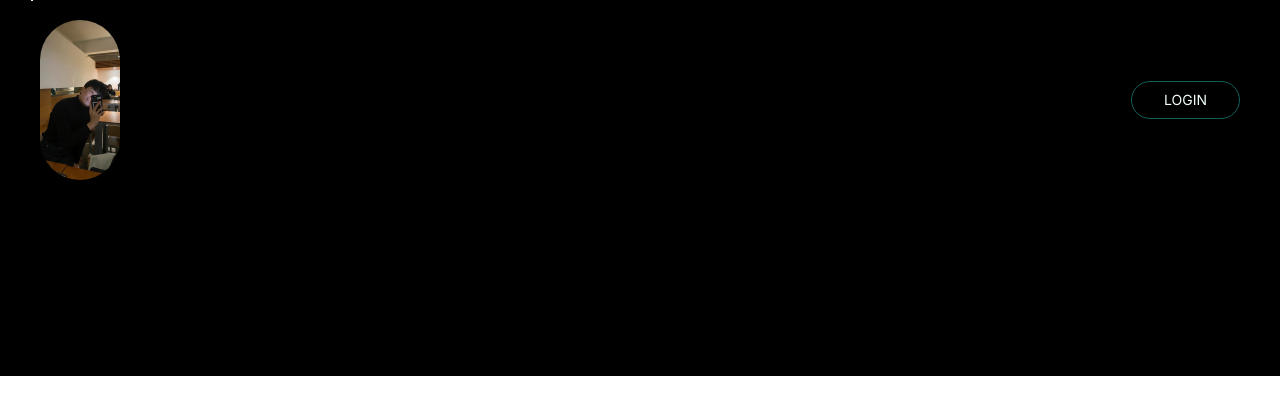
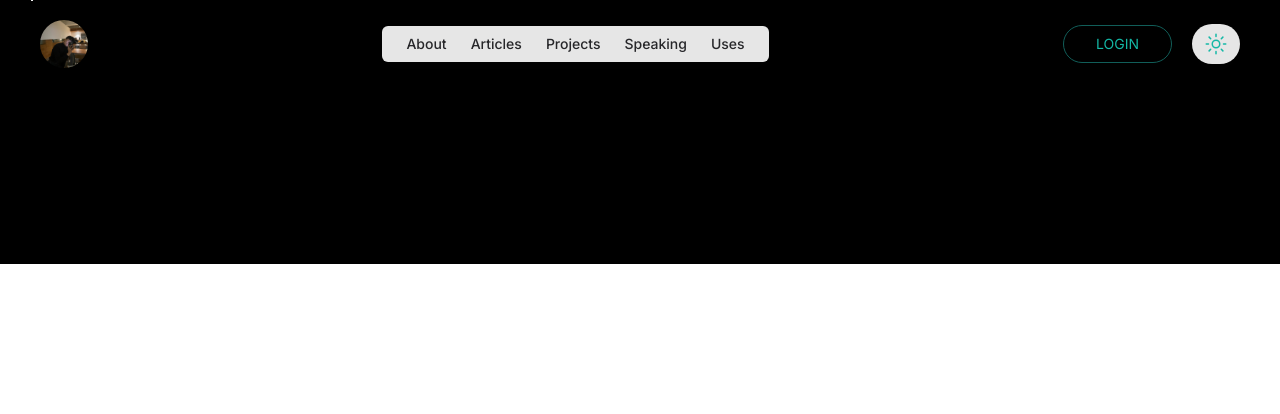
Before and after one commit to skdding3/my-blog, a Next.js app: page / in a window 1280 px wide. Shown: the top 414 px of the page. Built offline with nearby package versions, Linux system fonts and the light colour scheme.

Commit message:
[feat] header navigation

```diff
--- a/package.json
+++ b/package.json
@@ -7,6 +7,7 @@
   },
   "dependencies": {
     "classnames": "^2.5.1",
+    "clsx": "^2.1.1",
     "date-fns": "^3.6.0",
     "gray-matter": "^4.0.3",
     "next": "latest",
@@ -14,6 +15,7 @@
     "next-themes": "^0.3.0",
     "react": "^18.3.1",
     "react-dom": "^18.3.1",
+    "react-icons": "^5.3.0",
     "remark": "^15.0.1",
     "remark-html": "^16.0.1"
   },
--- a/src/app/providers.tsx
+++ b/src/app/providers.tsx
@@ -6,7 +6,7 @@ import { usePathname } from "next/navigation";
 
 // 제네릭 타입으로 인한 함수 선언식 변경
 function usePrevious<T>(value: T) {
-  let ref = useRef<T>(value);
+  let ref = useRef<T>();
 
   useEffect(() => {
     ref.current = value;
--- a/src/components/Header.tsx
+++ b/src/components/Header.tsx
@@ -1,7 +1,71 @@
-import React from "react";
+"use client";
+import React, { useEffect, useState } from "react";
 import Image from "next/image";
 import profile from "@/image/Profile1.jpeg";
 import Link from "next/link";
+import clsx from "clsx";
+import { useTheme } from "next-themes";
+import { IoSunnyOutline } from "react-icons/io5";
+import { BsMoonStarsFill } from "react-icons/bs";
+import { usePathname } from "next/navigation";
+
+const ThemeToggle = () => {
+  let { resolvedTheme, setTheme } = useTheme();
+  let otherTheme = resolvedTheme === "dark" ? "light" : "dark";
+  let [mounted, setMounted] = useState(false);
+
+  useEffect(() => {
+    setMounted(false);
+  }, []);
+
+  return (
+    <button
+      type="button"
+      aria-label={mounted ? `Switch to ${otherTheme} theme` : "Toggle theme"}
+      className="group rounded-full bg-white/90 px-3 py-2 shadow-lg shadow-zinc-800/5 ring-1 ring-zinc-900/5 backdrop-blur transition dark:bg-zinc-800/90 dark:ring-white/10 dark:hover:ring-white/20"
+      onClick={() => setTheme(otherTheme)}
+    >
+      <IoSunnyOutline className="h-6 w-6 stroke-teal-500 transition group-hover:stroke-teal-700 dark:hidden" />
+      <BsMoonStarsFill className="hidden h-6 w-6 fill-zinc-500 stroke-zinc-500 transition dark:block " />
+    </button>
+  );
+};
+
+const NavItem = ({ href, children }: { href: string; children: string }) => {
+  let isActive = usePathname() === href;
+  return (
+    <li>
+      <Link
+        href={href}
+        className={clsx(
+          "relative block px-3 py-2 transition",
+          isActive
+            ? "text-teal-500 dark:text-teal-400"
+            : "hover:text-teal-500 dark:hover:text-teal-400"
+        )}
+      >
+        {children}
+        {isActive && (
+          <span className="absoulte inset-x-1 -bottom-px h-px bg-gradient-to-r from-teal-50/0 dark:from-teal-400/0 dark:via-teal-400/40 dark:to-teal-400/0" />
+        )}
+      </Link>
+    </li>
+  );
+};
+
+const DesktopNavigation = (props: React.ComponentPropsWithRef<"nav">) => {
+  return (
+    <nav {...props}>
+      <ul className="flex rounded-md bg-white/90 px-3 text-sm font-medium text-zinc-800 shadow-lg shadow-zinc-800/5 ring-1 ring-zinc-900/5 backdrop-blur dark:bg-zinc-800/90 dark:text-zinc-200 dark:ring-white/10">
+        <NavItem href="/about">About</NavItem>
+        <NavItem href="/articles">Articles</NavItem>
+        <NavItem href="/projects">Projects</NavItem>
+        <NavItem href="/speaking">Speaking</NavItem>
+        <NavItem href="/uses">Uses</NavItem>
+      </ul>
+    </nav>
+  );
+};
 
 const Header = () => {
   return (
@@ -9,17 +73,18 @@ const Header = () => {
       <Link href={"/"}>
         <Image
           src={profile}
-          alt="Profile Logo"
-          className="w-20 h-40 rounded-full object-cover"
+          alt="Profile logo"
+          className="w-12 h-12 rounded-full object-cover"
         />
       </Link>
-      <div>
-        <p>nav</p>
+      <div className="flex items-center gap-5">
+        <DesktopNavigation className="pointer-events-auto hidden md:block" />
       </div>
-      <div>
-        <button className="hidden md:inline-flex text-teal-50 px-8 py-2 rounded-full dark:bg-black text-sm uppercase border border-teal-800 hover:text-teal-800 dark:hover:text-teal-200 hover:border-teal-70 duration-300">
+      <div className="flex items-center gap-5">
+        <button className="hidden md:inline-flex text-teal-500 px-8 py-2 rounded-full dark:bg-black text-sm uppercase border border-teal-800 hover:text-teal-800 dark:hover:text-teal-200 hover:border-teal-700 duration-300">
           Login
         </button>
+        <ThemeToggle />
       </div>
     </header>
   );
--- a/src/components/Layout.tsx
+++ b/src/components/Layout.tsx
@@ -12,6 +12,7 @@ const Layout = ({ children }: { children: React.ReactNode }) => {
       <div className="relative flex w-full flex-col max-w-7xl mx-auto">
         <Header />
         {children}
+        {/* <Footer /> */}
       </div>
     </>
   );
```
Also changed, not shown: src/components/Footer.tsx (added), 1 other file (tests, documents, lock files or other folders).
